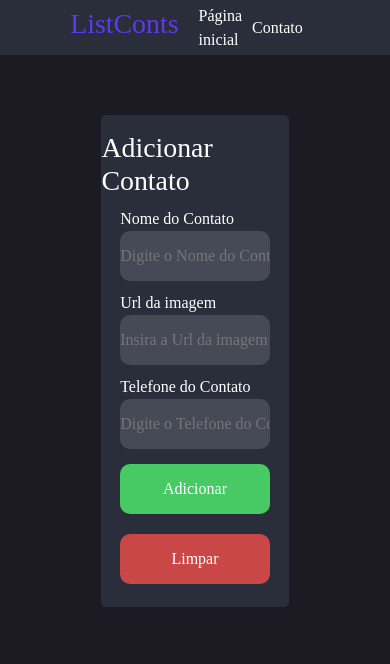
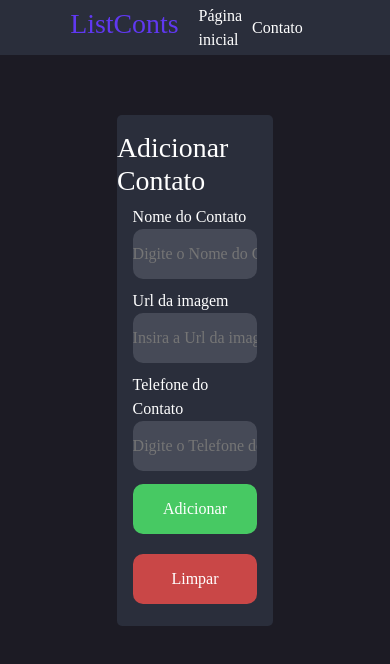
Before and after one commit to ViniHGV/ListConts_FrontEnd, a React (Vite) app: page /adicionar in a window 390 px wide. Shown: the top 664 px of the page. Built offline with nearby package versions, Linux system fonts and the light colour scheme.

Commit message:
ajustando o form de cadastro

```diff
--- a/src/Components/Contatos/Navbar/index.css
+++ b/src/Components/Contatos/Navbar/index.css
@@ -44,6 +44,7 @@ nav{
 
 .button{
     text-decoration: none;
+    text-align: center;
     margin-right: 40px;
     margin-left: 40%;
     border-radius: 20px;
--- a/src/Pages/Adicionar/index.css
+++ b/src/Pages/Adicionar/index.css
@@ -74,6 +74,6 @@ div.containerInputs form{
 }
 @media(max-width:1100px){
     .containerInputs{
-        width: 60%;
+        width: 50%;
     }
 }
--- a/src/Pages/ListarContacts/index.css
+++ b/src/Pages/ListarContacts/index.css
@@ -53,7 +53,8 @@ div.conteudo h4{
     border: none;
     background-color: #3D345C;
     border-radius: 10px;
-    padding: 10px;
+    width: 80%;
+    height: 40px;
     transition: background-color 2s ease-out;
 }
 
@@ -73,6 +74,7 @@ div.conteudo h4{
     display: flex;
     flex-direction: column;
     justify-content: center;
+    align-items: center;
 }
 
 @media(max-width:1100px) {
```
